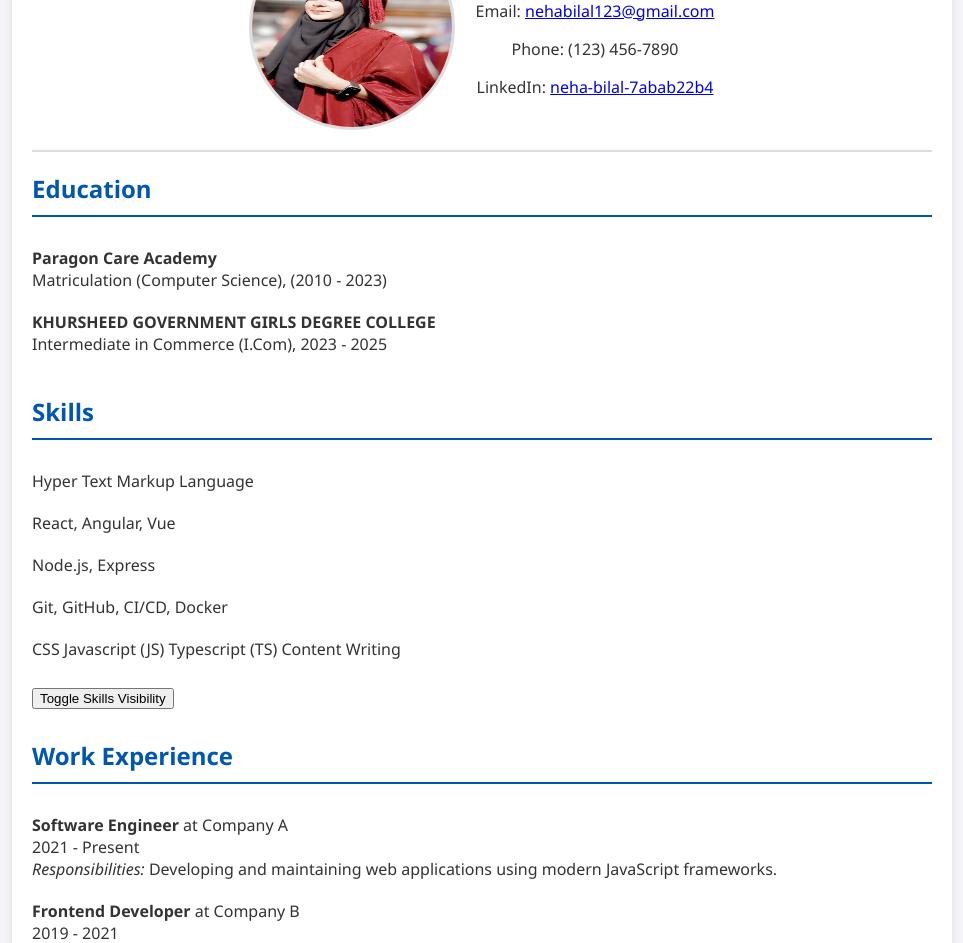
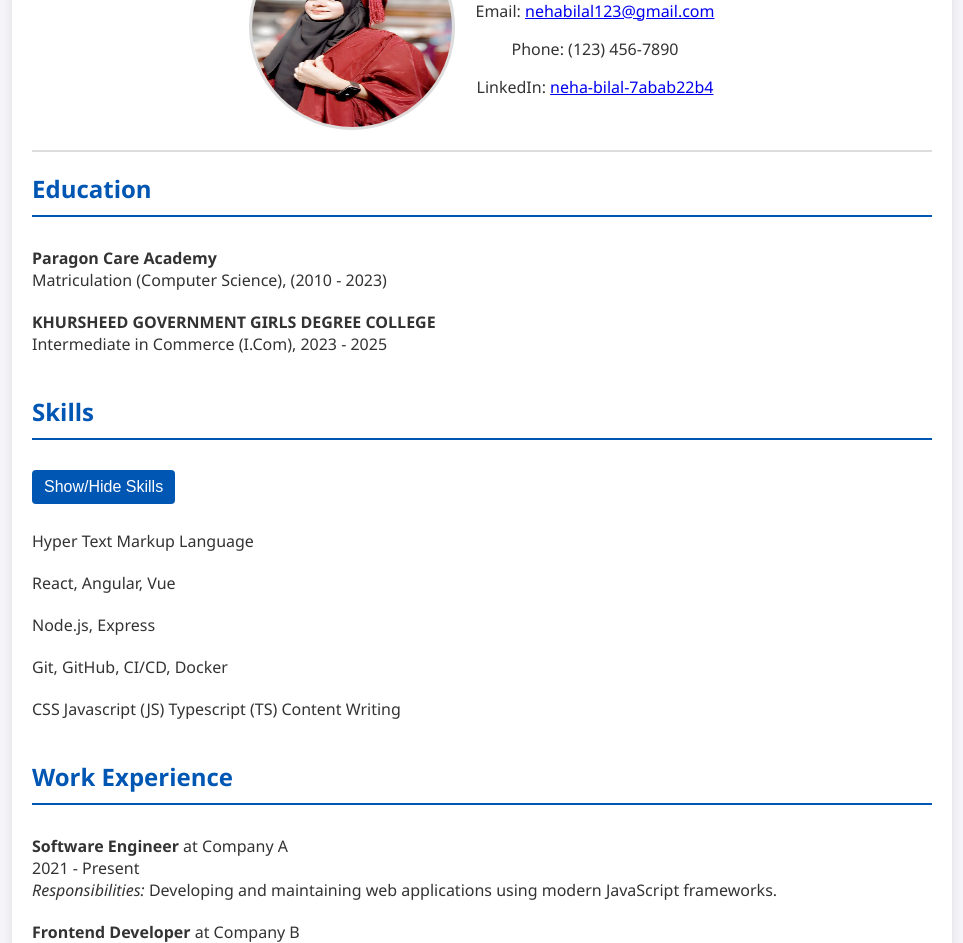
Before and after one commit to NEHADEC/resume1, a plain HTML site: page index.html in a window 1280 px wide. Shown: the part 116-1059 px from the top of the page, without its empty margins (158-1121 px from the left). Drawn offline with Linux system fonts and the light colour scheme.

Commit message:
Update index.html

```diff
--- a/index.html
+++ b/index.html
@@ -27,6 +27,142 @@
         padding: 20px 0;
         border-bottom: 2px solid #ddd;
         margin-bottom: 20px;
+    }
+
+    .profile {
+        display: flex;
+        align-items: center;
+        justify-content: center;
+        flex-wrap: wrap;
+    }
+
+    .profile-pic {
+        width: 200px;
+        height: 200px;
+        border-radius: 50%;
+        margin-right: 20px;
+        border: 3px solid #ddd;
+    }
+
+    .profile-info h1 {
+        margin: 0;
+        font-size: 2rem;
+        color: #0056b3;
+    }
+
+    .section {
+        margin-bottom: 30px;
+    }
+
+    .section h2 {
+        border-bottom: 2px solid #0056b3;
+        padding-bottom: 10px;
+        color: #0056b3;
+    }
+
+    ul {
+        list-style-type: none;
+        padding: 0;
+    }
+
+    li {
+        padding: 10px 0;
+    }
+
+    @media (max-width: 600px) {
+        .profile {
+            flex-direction: column;
+            text-align: center;
+        }
+
+        .profile-pic {
+            margin-bottom: 10px;
+        }
+    }
+
+    /* Button styling */
+    .toggle-button {
+        background-color: #0056b3;
+        color: #fff;
+        padding: 8px 12px;
+        border: none;
+        border-radius: 4px;
+        cursor: pointer;
+        font-size: 16px;
+        margin-top: 10px;
+    }
+    </style>
+</head>
+<body>
+    <div class="container">
+        <header class="header">
+            <div class="profile">
+                <img src="neha.jpg" alt="Neha Bilal" class="profile-pic">
+                <div class="profile-info">
+                    <h1>NEHA BILAL</h1>
+                    <p>Email: <a href="mailto:nehabilal123@gmail.com">nehabilal123@gmail.com</a></p>
+                    <p>Phone: (123) 456-7890</p>
+                    <p>LinkedIn: <a href="https://www.linkedin.com/in/neha-bilal-7abab22b4" target="_blank">neha-bilal-7abab22b4</a></p>
+                </div>
+            </div>
+        </header>
+
+        <section class="section education">
+            <h2>Education</h2>
+            <ul>
+                <li>
+                    <strong>Paragon Care Academy</strong><br>
+                    Matriculation (Computer Science), (2010 - 2023)
+                </li>
+                <li>
+                    <strong>KHURSHEED GOVERNMENT GIRLS DEGREE COLLEGE</strong><br>
+                    Intermediate in Commerce (I.Com), 2023 - 2025
+                </li>
+            </ul>
+        </section>
+
+        <section id="skills-section" class="section skills">
+            <h2>Skills</h2>
+            <button class="toggle-button" onclick="toggleSkills()">Show/Hide Skills</button>
+            <ul>
+                <li>Hyper Text Markup Language</li>
+                <li>React, Angular, Vue</li>
+                <li>Node.js, Express</li>
+                <li>Git, GitHub, CI/CD, Docker</li>
+                <li>CSS Javascript (JS) Typescript (TS) Content Writing</li>
+            </ul>
+        </section>
+
+        <section class="section work-experience">
+            <h2>Work Experience</h2>
+            <ul>
+                <li>
+                    <strong>Software Engineer</strong> at Company A<br>
+                    2021 - Present<br>
+                    <em>Responsibilities:</em> Developing and maintaining web applications using modern JavaScript frameworks.
+                </li>
+                <li>
+                    <strong>Frontend Developer</strong> at Company B<br>
+                    2019 - 2021<br>
+                    <em>Responsibilities:</em> Designed and implemented responsive user interfaces.
+                </li>
+            </ul>
+        </section>
+    </div>
+
+    <script>
+        function toggleSkills() {
+            const skillsSection = document.getElementById('skills-section').querySelector('ul');
+            if (skillsSection.style.display === 'none') {
+                skillsSection.style.display = 'block';
+            } else {
+                skillsSection.style.display = 'none';
+            }
+        }
+    </script>
+</body>
+</html>
+
     }
 
     .profile {
```
